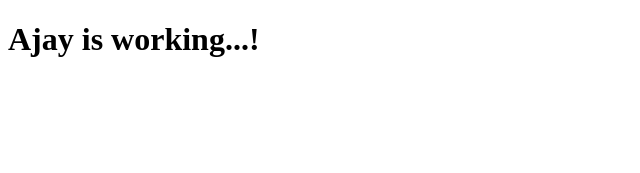
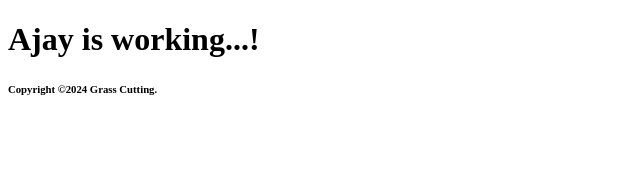
Before and after one commit to ajaymore00/my-business, an Angular app: page / in a window 1280 px wide. Shown: the top 173 px of the page, without its empty margins (0-640 px from the left). Built offline with nearby package versions, Linux system fonts and the light colour scheme.

Commit message:
New Task

```diff
--- a/src/app/app.component.html
+++ b/src/app/app.component.html
@@ -1 +1,2 @@
 <h1>Ajay is working...!</h1>
+<h6>Copyright ©2024 Grass Cutting.</h6>
```
